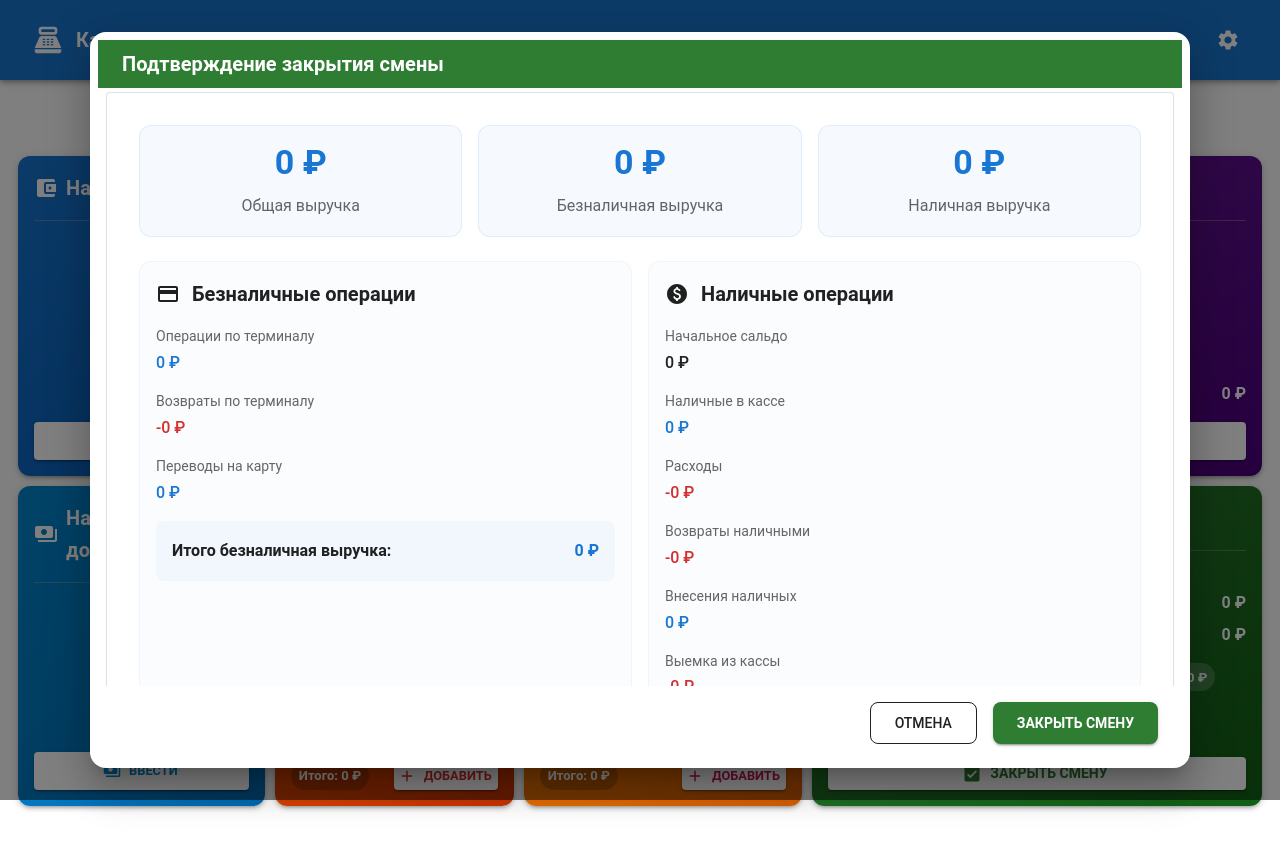
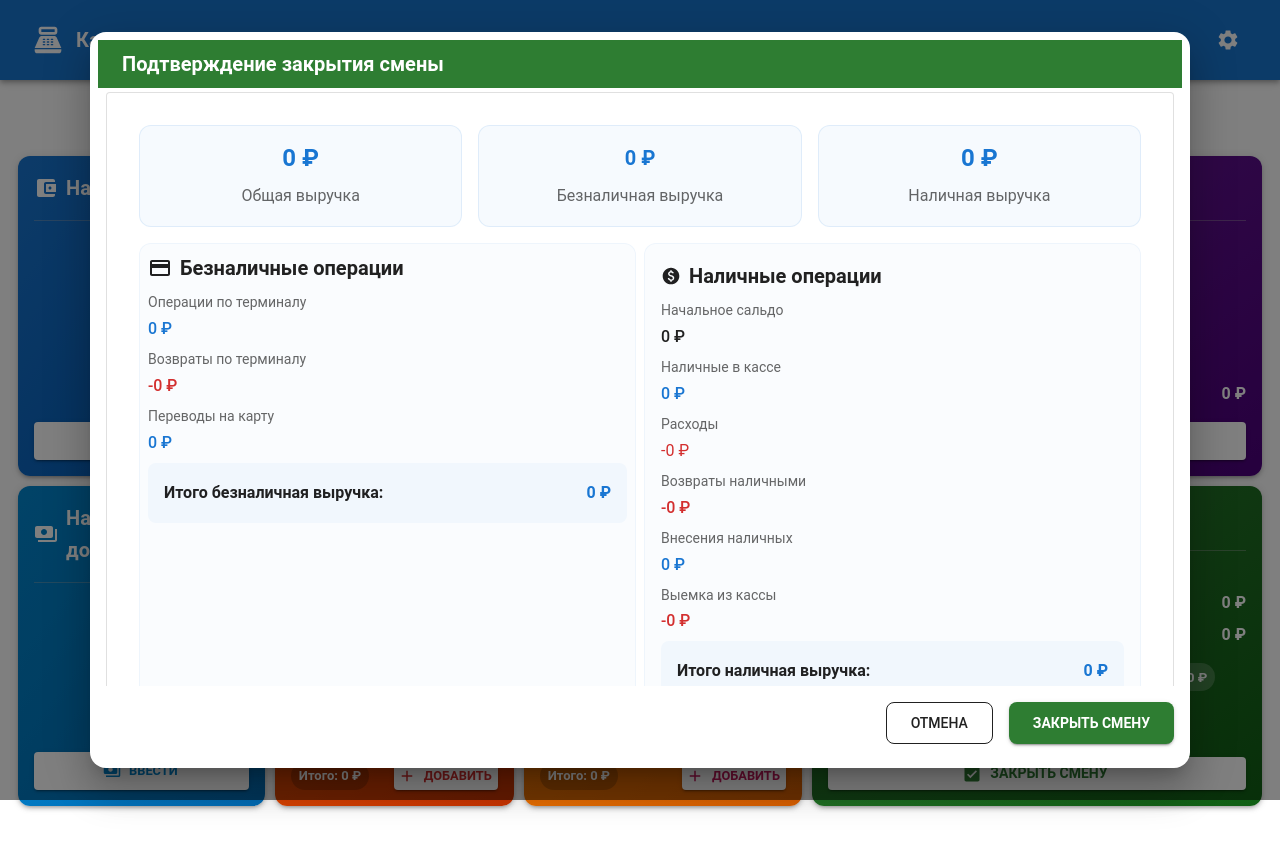
Before and after one commit to Jazzik/Cashbook-frontend, a React (Create React App) app: page / in a window 1280 px wide. Both pictures are taken after a click on the button "ЗАКРЫТЬ СМЕНУ". Built offline with nearby package versions, Linux system fonts and the light colour scheme.

Commit message:
edit shift summary pagew proportion make page compact

```diff
--- a/src/components/ShiftSummary.tsx
+++ b/src/components/ShiftSummary.tsx
@@ -361,7 +361,7 @@ const ShiftSummary: React.FC<ShiftSummaryProps> = ({
                         }}
                       >
                         <Typography
-                          variant="h4"
+                          variant="h5"
                           color="primary"
                           fontWeight="bold"
                         >
@@ -380,7 +380,7 @@ const ShiftSummary: React.FC<ShiftSummaryProps> = ({
                       <Box
                         sx={{
                           textAlign: "center",
-                          p: 2,
+                          p: 1,
                           borderRadius: 3,
                           backgroundColor: "rgba(25, 118, 210, 0.04)",
                           border: "1px solid rgba(25, 118, 210, 0.1)",
@@ -391,7 +391,7 @@ const ShiftSummary: React.FC<ShiftSummaryProps> = ({
                         }}
                       >
                         <Typography
-                          variant="h4"
+                          variant="h6"
                           color="primary"
                           fontWeight="bold"
                         >
@@ -421,7 +421,7 @@ const ShiftSummary: React.FC<ShiftSummaryProps> = ({
                         }}
                       >
                         <Typography
-                          variant="h4"
+                          variant="h5"
                           color="primary"
                           fontWeight="bold"
                         >
@@ -438,11 +438,11 @@ const ShiftSummary: React.FC<ShiftSummaryProps> = ({
                     </Grid>
                   </Grid>
 
-                  <Grid container spacing={2} sx={{ mt: 1 }}>
+                  <Grid container spacing={1} sx={{ mt: 1 }}>
                     <Grid item xs={12} md={6}>
                       <Box
                         sx={{
-                          p: 2,
+                          p: 1,
                           borderRadius: 3,
                           backgroundColor: "rgba(25, 118, 210, 0.02)",
                           border: "1px solid rgba(25, 118, 210, 0.05)",
@@ -453,17 +453,17 @@ const ShiftSummary: React.FC<ShiftSummaryProps> = ({
                           variant="h6"
                           fontWeight="bold"
                           sx={{
-                            mb: 2,
+                            mb: 1,
                             color: "primary",
                             display: "flex",
                             alignItems: "center",
-                            gap: 1.5,
+                            gap: 1,
                           }}
                         >
                           <CreditCardIcon fontSize="medium" />
                           Безналичные операции
                         </Typography>
-                        <Box sx={{ mb: 2 }}>
+                        <Box sx={{ mb: 1 }}>
                           <Typography
                             variant="body2"
                             color="text.secondary"
@@ -481,7 +481,7 @@ const ShiftSummary: React.FC<ShiftSummaryProps> = ({
                         </Box>
 
                         {terminalReturnsDetails.length > 0 ? (
-                          <Box sx={{ mb: 2 }}>
+                          <Box sx={{ mb: 1 }}>
                             <Typography
                               variant="body2"
                               color="text.secondary"
@@ -539,7 +539,7 @@ const ShiftSummary: React.FC<ShiftSummaryProps> = ({
                             </TableContainer>
                           </Box>
                         ) : (
-                          <Box sx={{ mb: 2 }}>
+                          <Box sx={{ mb: 1 }}>
                             <Typography
                               variant="body2"
                               color="text.secondary"
@@ -557,7 +557,7 @@ const ShiftSummary: React.FC<ShiftSummaryProps> = ({
                           </Box>
                         )}
 
-                        <Box sx={{ mb: 2 }}>
+                        <Box sx={{ mb: 1 }}>
                           <Typography
                             variant="body2"
                             color="text.secondary"
@@ -611,18 +611,18 @@ const ShiftSummary: React.FC<ShiftSummaryProps> = ({
                           variant="h6"
                           fontWeight="bold"
                           sx={{
-                            mb: 2,
+                            mb: 1,
                             color: "primary",
                             display: "flex",
                             alignItems: "center",
-                            gap: 1.5,
+                            gap: 1,
                           }}
                         >
-                          <PaidIcon fontSize="medium" />
+                          <PaidIcon fontSize="small" />
                           Наличные операции
                         </Typography>
 
-                        <Box sx={{ mb: 2 }}>
+                        <Box sx={{ mb: 1 }}>
                           <Typography
                             variant="body2"
                             color="text.secondary"
@@ -635,7 +635,7 @@ const ShiftSummary: React.FC<ShiftSummaryProps> = ({
                           </Typography>
                         </Box>
 
-                        <Box sx={{ mb: 2 }}>
+                        <Box sx={{ mb: 1 }}>
                           <Typography
                             variant="body2"
                             color="text.secondary"
@@ -653,7 +653,7 @@ const ShiftSummary: React.FC<ShiftSummaryProps> = ({
                         </Box>
 
                         {expensesDetails.length > 0 ? (
-                          <Box sx={{ mb: 2 }}>
+                          <Box sx={{ mb: 1 }}>
                             <Typography
                               variant="body2"
                               color="text.secondary"
@@ -711,7 +711,7 @@ const ShiftSummary: React.FC<ShiftSummaryProps> = ({
                             </TableContainer>
                           </Box>
                         ) : (
-                          <Box sx={{ mb: 2 }}>
+                          <Box sx={{ mb: 1 }}>
                             <Typography
                               variant="body2"
                               color="text.secondary"
@@ -722,7 +722,7 @@ const ShiftSummary: React.FC<ShiftSummaryProps> = ({
                             <Typography
                               variant="body1"
                               color="error"
-                              fontWeight="medium"
+                              fontWeight="small"
                             >
                               -{formatCurrency(expenses)}
                             </Typography>
@@ -730,7 +730,7 @@ const ShiftSummary: React.FC<ShiftSummaryProps> = ({
                         )}
 
                         {cashReturnsDetails.length > 0 ? (
-                          <Box sx={{ mb: 2 }}>
+                          <Box sx={{ mb: 1 }}>
                             <Typography
                               variant="body2"
                               color="text.secondary"
@@ -788,7 +788,7 @@ const ShiftSummary: React.FC<ShiftSummaryProps> = ({
                             </TableContainer>
                           </Box>
                         ) : (
-                          <Box sx={{ mb: 2 }}>
+                          <Box sx={{ mb: 1 }}>
                             <Typography
                               variant="body2"
                               color="text.secondary"
@@ -807,7 +807,7 @@ const ShiftSummary: React.FC<ShiftSummaryProps> = ({
                         )}
 
                         {cashDepositsDetails.length > 0 ? (
-                          <Box sx={{ mb: 2 }}>
+                          <Box sx={{ mb: 1 }}>
                             <Typography
                               variant="body2"
                               color="text.secondary"
@@ -865,7 +865,7 @@ const ShiftSummary: React.FC<ShiftSummaryProps> = ({
                             </TableContainer>
                           </Box>
                         ) : (
-                          <Box sx={{ mb: 2 }}>
+                          <Box sx={{ mb: 1 }}>
                             <Typography
                               variant="body2"
                               color="text.secondary"
@@ -883,7 +883,7 @@ const ShiftSummary: React.FC<ShiftSummaryProps> = ({
                           </Box>
                         )}
 
-                        <Box sx={{ mb: 2 }}>
+                        <Box sx={{ mb: 1 }}>
                           <Typography
                             variant="body2"
                             color="text.secondary"
@@ -926,9 +926,9 @@ const ShiftSummary: React.FC<ShiftSummaryProps> = ({
 
                   <Box
                     sx={{
-                      mt: 2,
+                      mt: 1,
                       textAlign: "center",
-                      p: 2,
+                      p: 1,
                       borderRadius: 3,
                       backgroundColor: "rgba(25, 118, 210, 0.04)",
                       border: "1px solid rgba(25, 118, 210, 0.1)",
@@ -948,7 +948,7 @@ const ShiftSummary: React.FC<ShiftSummaryProps> = ({
             </>
           )}
         </DialogContent>
-        <DialogActions sx={{ px: 3, pb: 2 }}>
+        <DialogActions sx={{ px: 1, pb: 2 }}>
           {submitSuccess ? (
             <Button
               onClick={handleClose}
```
